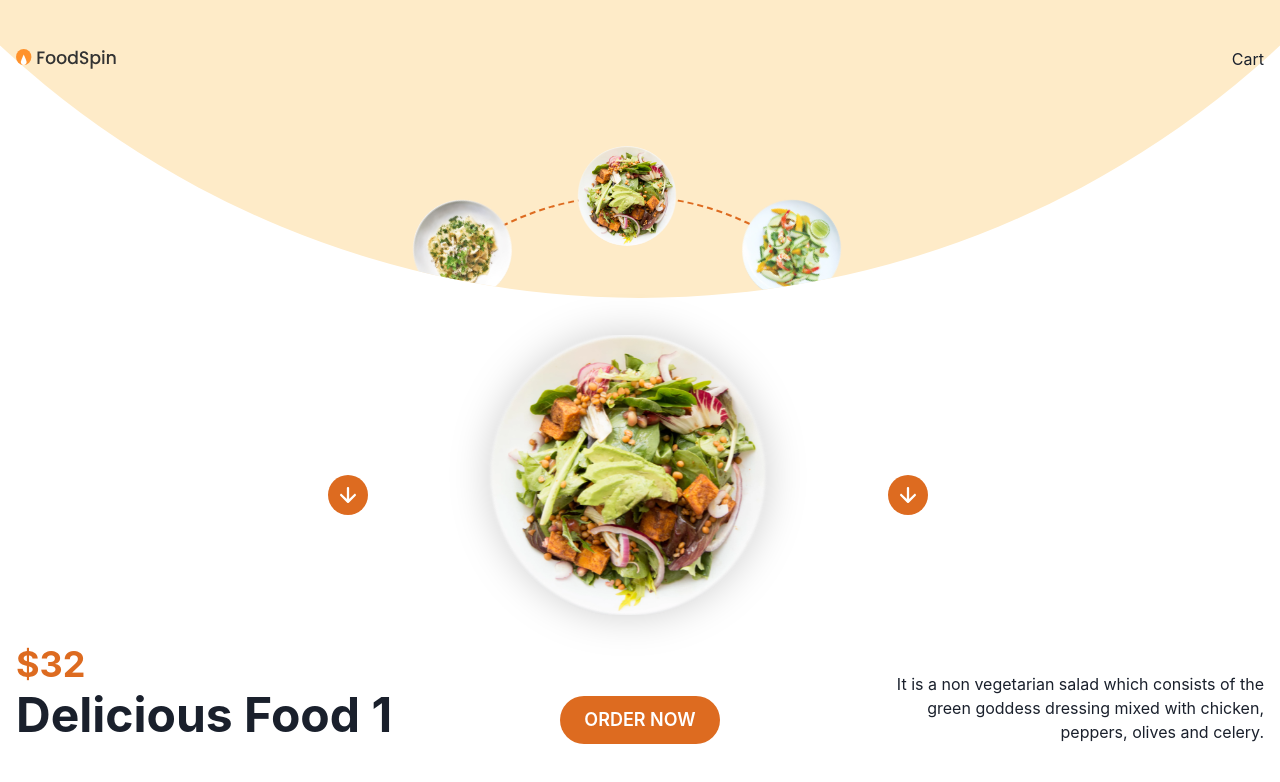
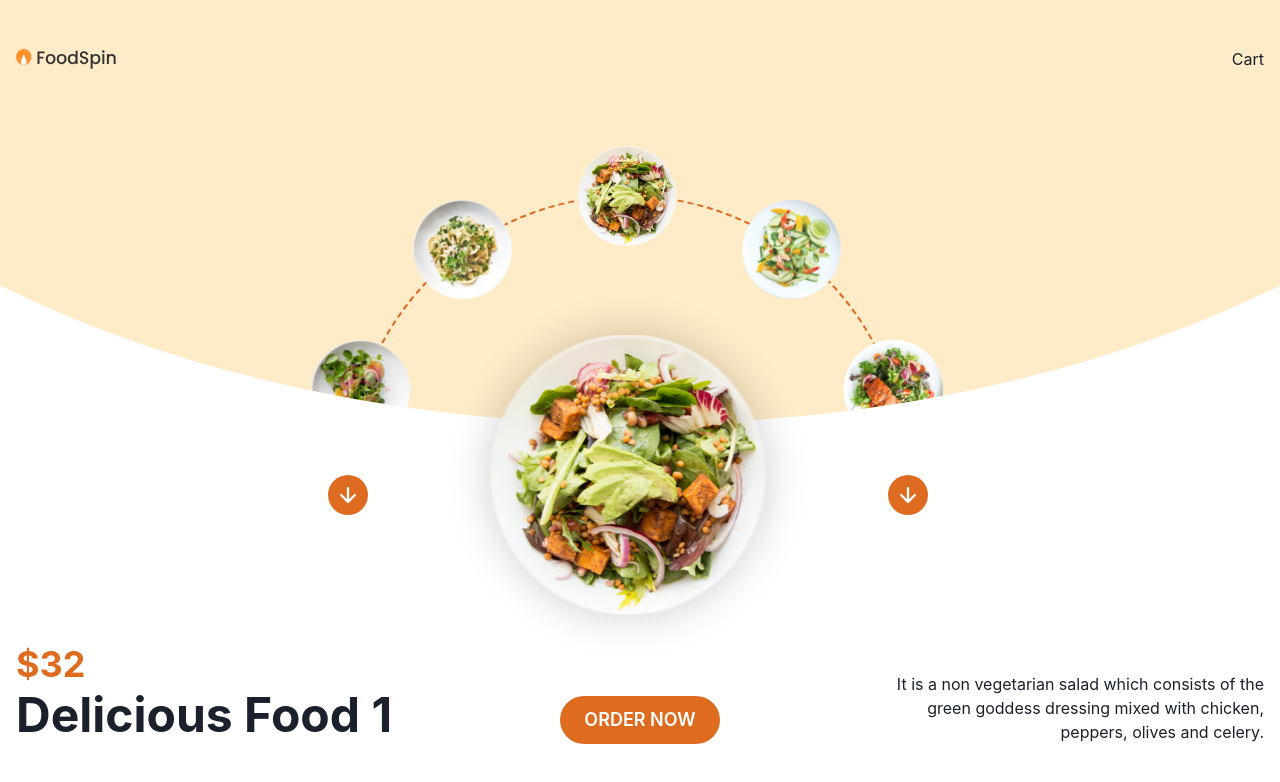
Before and after one commit to hardi-dev/order-food, a Next.js app: page / in a window 1280 px wide. Shown: the top 782 px of the page. Built offline with nearby package versions, Linux system fonts and the light colour scheme.

Commit message:
change circle to ellipse

```diff
--- a/src/features/home/HomeContainer.tsx
+++ b/src/features/home/HomeContainer.tsx
@@ -117,9 +117,9 @@ const Home: NextPage = () => {
               bg="orange.100"
               justifyContent="center"
               alignItems="center"
-              initial={{ clipPath: "circle(0% at 50% 0%)" }}
-              animate={{ clipPath: "circle(60% at 50% -80%)" }}
-              exit={{ clipPath: "circle(100% at 50% -80%)" }}
+              initial={{ clipPath: "ellipse(0% 0% at 50% 0%)" }}
+              animate={{ clipPath: "ellipse(50% 80% at 50% -27%)" }}
+              exit={{ clipPath: "ellipse(100% 100% at 50% 0%)" }}
             >
               <MotionBox
                 w={585}
@@ -140,7 +140,9 @@ const Home: NextPage = () => {
                   borderColor="orange.500"
                   borderStyle="dashed"
                   position="relative"
-                  animate={{ rotate: `-${ROTATION * active}deg` }}
+                  animate={{
+                    rotate: `-${ROTATION * active}deg`,
+                  }}
                 >
                   <Box w="1px" h="1px" position="relative">
                     {foods.map((item, idx) => (
```
